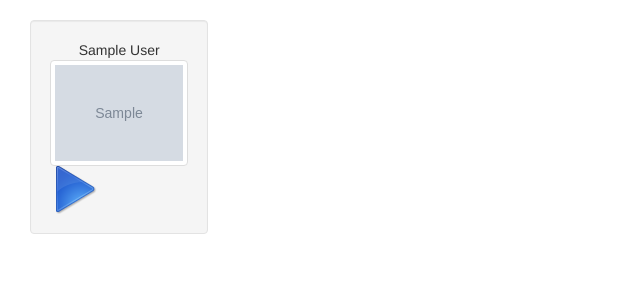
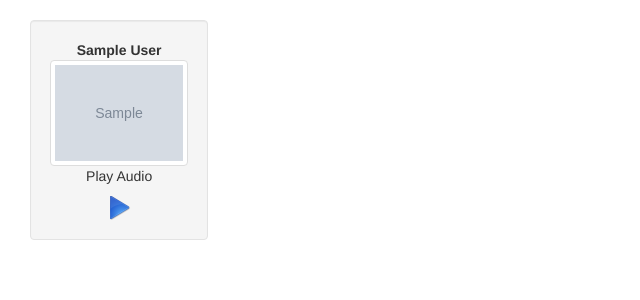
Before and after one commit to goeltanmay/Duke-MEM-MENG, a Django app: page /mem/ in a window 1280 px wide. Shown: the part 52-352 px from the top of the page, without its empty margins (0-640 px from the left). Run offline with Django 3.2, Linux system fonts and the light colour scheme; tables that the repository leaves empty hold one stand-in row (values such as "Sample post"); grey boxes marked "Sample" are stand-in pictures; some libraries are stand-ins or nearby versions.

Commit message:
audio field only accepts mp3s. Not sure what you wanted in the text. Can you please handle that?

```diff
--- a/duke/people/models.py
+++ b/duke/people/models.py
@@ -14,9 +14,15 @@ COURSE_CHOICES = (
 
 # Create your models here.
 
+def validate_file_extension(value):
+	ext = os.path.splitext(value.name)[1]
+	valid_extensions = ['.mp3','.wav']
+	if not ext in valid_extensions:
+		raise ValidationError(u'File not supported!')
+
 class Student(models.Model):
 	duke_id = models.CharField(max_length = 20, null=False, blank=False)
 	student_name = models.CharField(max_length = 200, null=False, blank=False)
 	course = models.IntegerField(choices = COURSE_CHOICES, null=False, blank=False)
 	picture = models.ImageField()
-	name_audio = models.FileField()
+	name_audio = models.FileField(validators=[validate_file_extension])
--- a/duke/people/templates/list.html
+++ b/duke/people/templates/list.html
@@ -4,12 +4,12 @@
 {% for i in student_list %}
 	<div class="col-sm-2">
 		<div class="well centering">
-			<div style="text-align: center;">{{i.student_name}}</div>
+			<div style="text-align: center; font-weight: bold;" >{{i.student_name}}</div>
 			<div><img src="{{i.picture.url}}" class="img-thumbnail centering" style="margin: 0 auto"></img></div>
 			<audio>
 				<source src="{{i.name_audio.url}}" type="audio/mpeg"></source>
 			</audio>
-			<div><img src="/static/play.png" data="{{i.name_audio.url}}" onClick="play(this)"></img></div>
+			<div class="centering" style="text-align:center;">Play Audio</div><div><img class="centering" style="margin-top:10px;"src="/static/play.png" data="{{i.name_audio.url}}" onClick="play(this)" height="24" width="24"></img></div>
 		</div>
 	</div>
 {% endfor %}
```
Also changed, not shown: duke/people/forms.py (+8 -0 lines), 2 other files.
